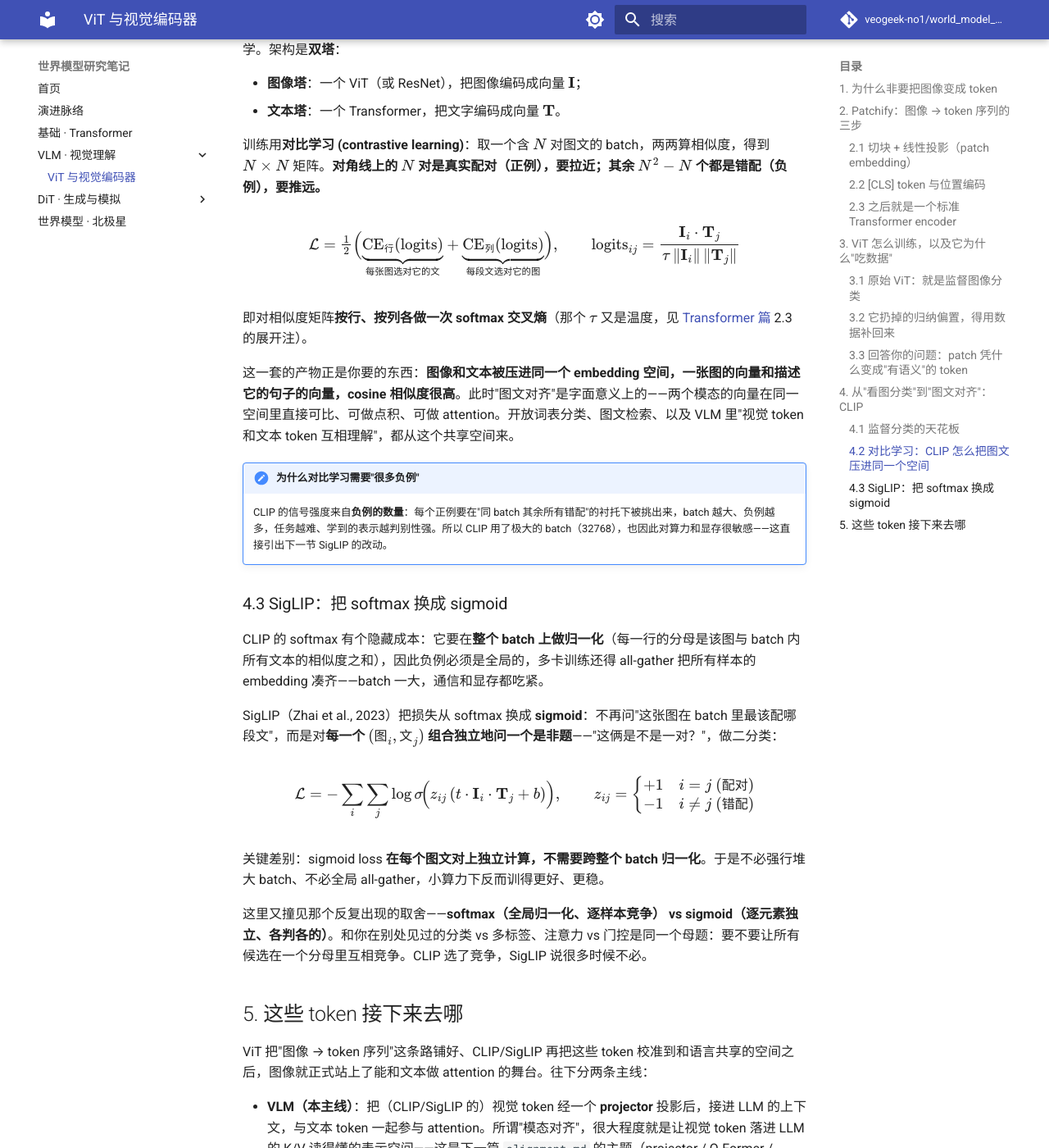
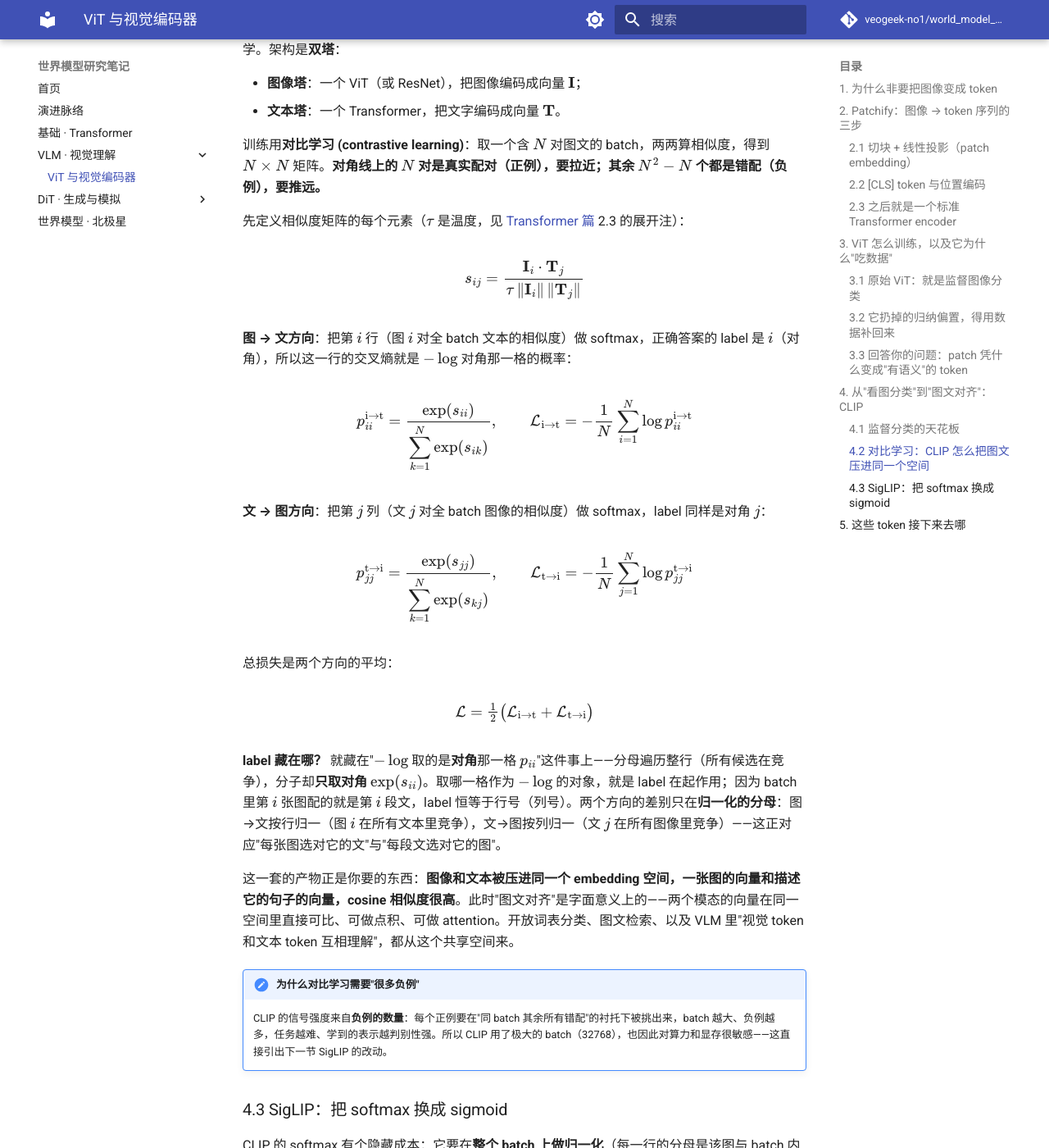
Before and after one commit to veogeek-no1/world_model_learning, an MkDocs documentation site: the page built from docs/vlm/vit-basics.md, in a window 1280 px wide and 1400 px high, scrolled down 3894 px. Shown: the whole window at 82% size. Built offline with MkDocs 1.6.1 and Material for MkDocs 9.7.7, drawn with Linux system fonts in a browser that asks for light colours; comment, search, counter and statistics services are not loaded.

Commit message:
vit-basics.md 4.2: 把 CLIP 对比损失展开成显式求和
原来的 CE_行(logits) 把 label 和 -log(p_ii) 的结构藏进了符号里，
看不出对角是被 label 指定的。改成显式写出：相似度 s_ij、按行/按列
softmax 得到对角概率 p_ii、两个方向各自 -1/N Σ log p_ii、再平均。
并点明 label 藏在"-log 只取对角那一格、分母却遍历整行"上。

Co-Authored-By: Claude Opus 4.8 (1M context) <noreply@anthropic.com>
Claude-Session: https://claude.ai/code/session_01UeNZZRxocdrg9aAbvTpM4A

```diff
--- a/docs/vlm/vit-basics.md
+++ b/docs/vlm/vit-basics.md
@@ -130,11 +130,35 @@ CLIP 换了训练信号：不再用"图→类别标签"，而用**"图→配套
 
 训练用**对比学习 (contrastive learning)**：取一个含 \(N\) 对图文的 batch，两两算相似度，得到 \(N\times N\) 矩阵。**对角线上的 \(N\) 对是真实配对（正例），要拉近；其余 \(N^2-N\) 个都是错配（负例），要推远。**
 
+先定义相似度矩阵的每个元素（\(\tau\) 是温度，见 [Transformer 篇](../foundations/transformer.md) 2.3 的展开注）：
+
 \[
-\mathcal{L} = \tfrac12\Big(\underbrace{\text{CE}_{\text{行}}(\text{logits})}_{\text{每张图选对它的文}} + \underbrace{\text{CE}_{\text{列}}(\text{logits})}_{\text{每段文选对它的图}}\Big),\qquad \text{logits}_{ij}=\frac{\mathbf{I}_i\cdot\mathbf{T}_j}{\tau\,\lVert\mathbf{I}_i\rVert\,\lVert\mathbf{T}_j\rVert}
+s_{ij}=\frac{\mathbf{I}_i\cdot\mathbf{T}_j}{\tau\,\lVert\mathbf{I}_i\rVert\,\lVert\mathbf{T}_j\rVert}
 \]
 
-即对相似度矩阵**按行、按列各做一次 softmax 交叉熵**（那个 \(\tau\) 又是温度，见 [Transformer 篇](../foundations/transformer.md) 2.3 的展开注）。
+**图 → 文方向**：把第 \(i\) 行（图 \(i\) 对全 batch 文本的相似度）做 softmax，正确答案的 label 是 \(i\)（对角），所以这一行的交叉熵就是 \(-\log\) 对角那一格的概率：
+
+\[
+p^{\text{i}\to\text{t}}_{ii}=\frac{\exp(s_{ii})}{\displaystyle\sum_{k=1}^{N}\exp(s_{ik})},
+\qquad
+\mathcal{L}_{\text{i}\to\text{t}}=-\frac1N\sum_{i=1}^{N}\log p^{\text{i}\to\text{t}}_{ii}
+\]
+
+**文 → 图方向**：把第 \(j\) 列（文 \(j\) 对全 batch 图像的相似度）做 softmax，label 同样是对角 \(j\)：
+
+\[
+p^{\text{t}\to\text{i}}_{jj}=\frac{\exp(s_{jj})}{\displaystyle\sum_{k=1}^{N}\exp(s_{kj})},
+\qquad
+\mathcal{L}_{\text{t}\to\text{i}}=-\frac1N\sum_{j=1}^{N}\log p^{\text{t}\to\text{i}}_{jj}
+\]
+
+总损失是两个方向的平均：
+
+\[
+\mathcal{L}=\tfrac12\big(\mathcal{L}_{\text{i}\to\text{t}}+\mathcal{L}_{\text{t}\to\text{i}}\big)
+\]
+
+**label 藏在哪？** 就藏在"\(-\log\) 取的是**对角**那一格 \(p_{ii}\)"这件事上——分母遍历整行（所有候选在竞争），分子却**只取对角** \(\exp(s_{ii})\)。取哪一格作为 \(-\log\) 的对象，就是 label 在起作用；因为 batch 里第 \(i\) 张图配的就是第 \(i\) 段文，label 恒等于行号（列号）。两个方向的差别只在**归一化的分母**：图→文按行归一（图 \(i\) 在所有文本里竞争），文→图按列归一（文 \(j\) 在所有图像里竞争）——这正对应"每张图选对它的文"与"每段文选对它的图"。
 
 这一套的产物正是你要的东西：**图像和文本被压进同一个 embedding 空间，一张图的向量和描述它的句子的向量，cosine 相似度很高**。此时"图文对齐"是字面意义上的——两个模态的向量在同一空间里直接可比、可做点积、可做 attention。开放词表分类、图文检索、以及 VLM 里"视觉 token 和文本 token 互相理解"，都从这个共享空间来。
 
```
